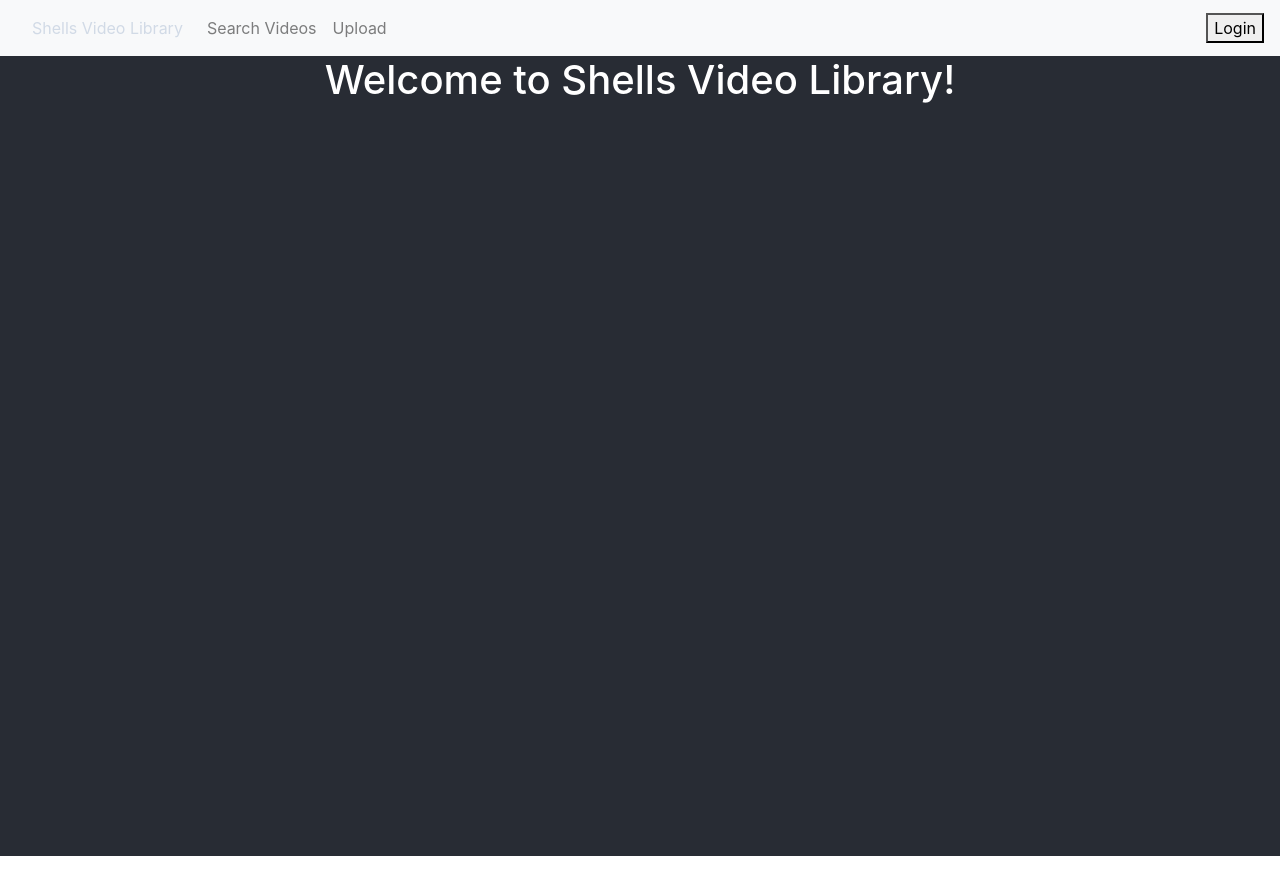
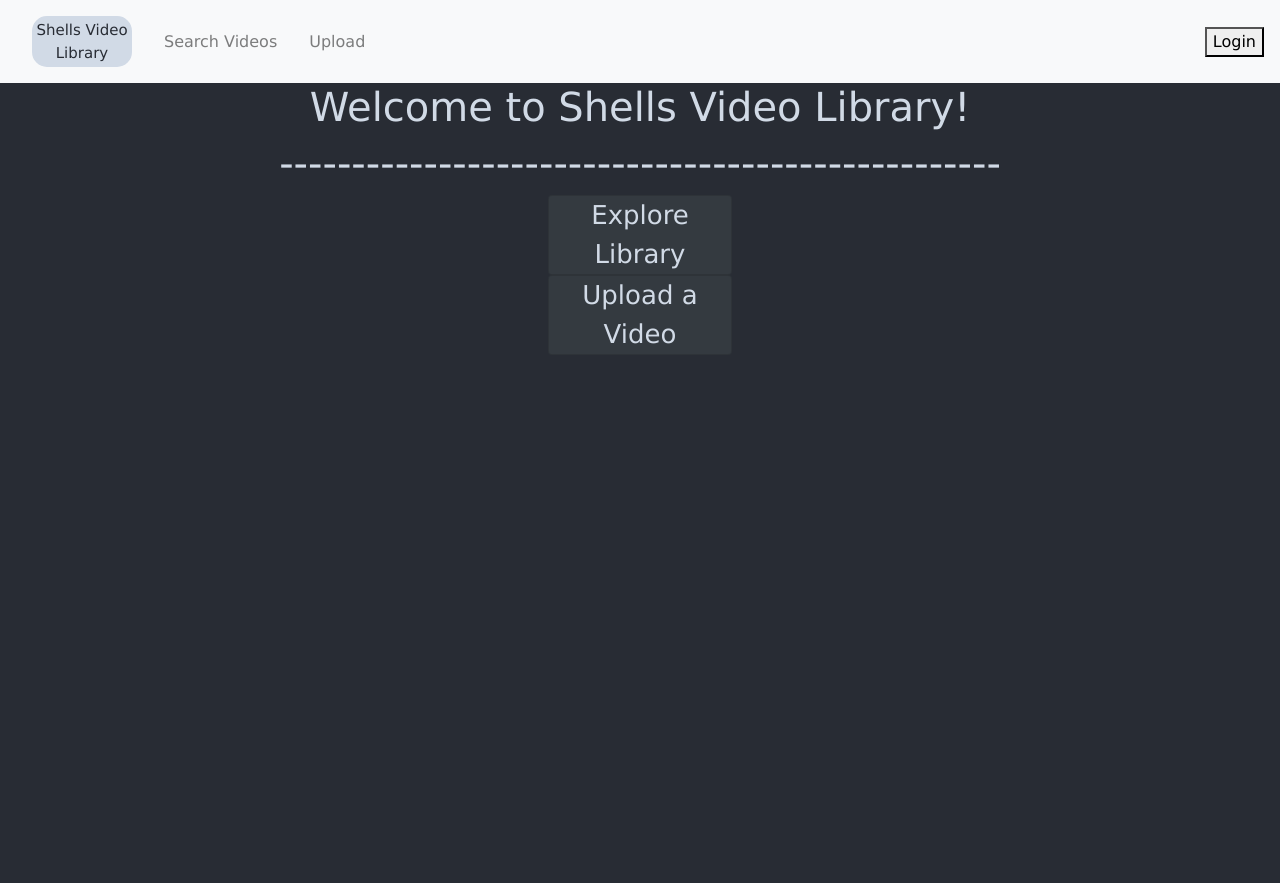
Before and after one commit to Dhannani/Shells-Video-Library, a React (Create React App) app in the folder shells-video-library/: page / in a window 1280 px wide. Before the commit the page ends 856 px from the top, so only its background shows below. Built offline with nearby package versions, Linux system fonts and the light colour scheme.

Commit message:
ui adjustments

```diff
--- a/shells-video-library/src/App.css
+++ b/shells-video-library/src/App.css
@@ -42,3 +42,27 @@
   font-size: 15px;
   color: #282c34
 }
+
+.navbar-home-link {
+  font-size: 15px;
+  background: rgb(209, 218, 230);
+  border: 3px solid rgb(209, 218, 230);
+  display: inline-block;
+  width: 100px;
+  padding: 0%;
+  color:#282c34;
+  border-radius: 15px;
+  font-family: Verdana, Geneva, Tahoma, sans-serif;
+}
+div{
+  /* font-family: 'Gill Sans', 'Gill Sans MT', Calibri, 'Trebuchet MS', sans-serif; */
+  font-family: Verdana, Geneva, Tahoma, sans-serif;
+}
+
+.nav-item {
+  color: #282c34;
+}
+
+.nav-link {
+  color: #282c34;
+}
--- a/shells-video-library/src/components/User-Componenets/create-user-wrapper.component.js
+++ b/shells-video-library/src/components/User-Componenets/create-user-wrapper.component.js
@@ -3,6 +3,7 @@ import Container from "react-bootstrap/Container";
 import Navbar from "react-bootstrap/Navbar";
 import Row from "react-bootstrap/Row";
 import Col from "react-bootstrap/Col";
+import Card from "react-bootstrap/Card";
 
 import CreateUser from "./create-user-form.component";
 import UserNav from "./user-nav.component";
@@ -10,13 +11,12 @@ import UserNav from "./user-nav.component";
 export default function LoginWrapper() {
   return (
     <Container className="user-wrapper" fluid="true">
-      <Row md={{ span: 6, offset: 6 }}>
-        <></>
-      </Row>
-      <Col fluid="true" md={{ span: 3, offset: 5 }}>
+      <Col fluid="true" md={{ span: 3, offset: 4 }}>
+        <Card bg="dark">
         <UserNav />
 
         <CreateUser />
+        </Card>
       </Col>
     </Container>
   );
--- a/shells-video-library/src/components/User-Componenets/login-wrapper.component.js
+++ b/shells-video-library/src/components/User-Componenets/login-wrapper.component.js
@@ -3,6 +3,7 @@ import Container from "react-bootstrap/Container";
 import Navbar from "react-bootstrap/Navbar";
 import Row from "react-bootstrap/Row";
 import Col from "react-bootstrap/Col";
+import Card from "react-bootstrap/Card";
 
 import Login from "./login-form.component";
 import UserNav from "./user-nav.component";
@@ -10,14 +11,13 @@ import UserNav from "./user-nav.component";
 export default function LoginWrapper() {
   return (
     <Container className="user-wrapper" fluid="true">
-                           <Row md={{span:6, offset:6} } >
-                               <>
-                               </>
-                           </Row>
-                            <Col fluid="true" md={{span:3, offset:5}}>
+
+                            <Col fluid="true" md={{span:3, offset:4}}>
+                            <Card bg="dark">
                             <UserNav />
 
                             <Login />
+                            </Card>
                             </Col>
     </Container>
   );
--- a/shells-video-library/src/components/User-Componenets/user-nav.component.js
+++ b/shells-video-library/src/components/User-Componenets/user-nav.component.js
@@ -5,6 +5,7 @@ import Navbar from "react-bootstrap/Navbar";
 import Row from "react-bootstrap/Row";
 import Col from "react-bootstrap/Col";
 import "bootstrap/dist/css/bootstrap.css";
+import "../../App.css"
 
 import { BrowserRouter as Route, Link } from "react-router-dom";
 
--- a/shells-video-library/src/components/Video-Components/video-container.component.js
+++ b/shells-video-library/src/components/Video-Components/video-container.component.js
@@ -72,14 +72,12 @@ export default function VideoContainer(child) {
         <div>
           <Ratings
             rating={rating}
-            widgetDimensions="40px"
-            widgetSpacings="15px"
           >
             <Ratings.Widget widgetDimension="30px" />
             <Ratings.Widget widgetDimension="30px" />
             <Ratings.Widget widgetDimension="30px" />
             <Ratings.Widget widgetDimension="30px" />
-            <Ratings.Widget />
+            <Ratings.Widget widgetDimension="30px" />
           </Ratings>
         </div>
       );
@@ -116,7 +114,7 @@ export default function VideoContainer(child) {
           </Col>
         </Row>
         <Row>
-        <p className="video-container-seperator">---------------------------------------------------------</p>
+        <p className="video-container-seperator">------------------------------------------------</p>
         </Row>
         <Row>
           <div className="video-container-description">{DESCRIPTION}</div>
--- a/shells-video-library/src/components/Video-Components/video-filter.component.js
+++ b/shells-video-library/src/components/Video-Components/video-filter.component.js
@@ -34,9 +34,6 @@ export default function VideoFilter(child) {
         //console.log(child)
     }, [])
 
-    const sumbitFilter = () => {
-
-    }
   return (
     <Card bg="dark">
         <h1>Search</h1>
--- a/shells-video-library/src/components/Video-Components/video-library.component.js
+++ b/shells-video-library/src/components/Video-Components/video-library.component.js
@@ -26,7 +26,7 @@ export default function VideoLibrary() {
             <VideoFilter setFilter={setFilter} filter={filter} />
           </Col>
 
-          <Col md={{ span: 4, offset: 1 }}>
+          <Col md={{ span: 4, offset: 2 }}>
             <Table striped bordered hover variant="dark">
               <thead>
                 <tr>
--- a/shells-video-library/src/components/Video-Components/video.css
+++ b/shells-video-library/src/components/Video-Components/video.css
@@ -49,6 +49,8 @@ div {
   column-width: 600px;
 }
 
+
+
 .video-upload-file {
   vertical-align: top;
 }
--- a/shells-video-library/src/components/home.component.js
+++ b/shells-video-library/src/components/home.component.js
@@ -1,7 +1,23 @@
-import react from 'react'
+import react from "react";
+import Card from "react-bootstrap/Card";
+import Row from "react-bootstrap/Row";
+import Col from "react-bootstrap/Col";
 
-export default function UserVideos(){
-   return (
-    <h1>Welcome to Shells Video Library!</h1>
-   )
+import { BrowserRouter as Router, Link } from "react-router-dom";
+
+export default function UserVideos() {
+  return (
+    <div>
+      <h1>Welcome to Shells Video Library!</h1>
+<h1>--------------------------------------------------</h1>
+      <Col md={{ span: 2, offset: 5 }} >
+      <Link to="/videos">
+        <Card bg="dark">Explore Library</Card>
+      </Link>
+      <Link to="/upload">
+        <Card bg="dark">Upload a Video</Card>
+      </Link>
+      </Col>
+    </div>
+  );
 }
--- a/shells-video-library/src/components/navbar.component.js
+++ b/shells-video-library/src/components/navbar.component.js
@@ -1,7 +1,7 @@
 import React, { useContext } from "react";
 import "bootstrap/dist/css/bootstrap.css";
 import Nav from "react-bootstrap/Nav";
-//import Cookie from "js-cookie";
+import "../App.css"
 
 import { BrowserRouter as Router, Link } from "react-router-dom";
 
@@ -37,18 +37,24 @@ export default function NavBar() {
           <ul class="navbar-nav mr-auto">
             <li class="nav-item">
               <Link to={"/videos"} className="nav-link">
+                <div className="nav-link">
                 Search Videos
+                </div>
               </Link>
             </li>
             <li class="nav-item">
             <Link to={"/upload"} className="nav-link">
+            <div className="nav-link">
                 Upload
+                </div>
               </Link>
             </li>
             {authContext.isLoggedIn && (
             <li class="nav-item">
             <Link to={"/my-videos"} className="nav-link">
+              <div className="nav-link">
                 My Videos
+                </div>
               </Link>
             </li>
             )}
```
